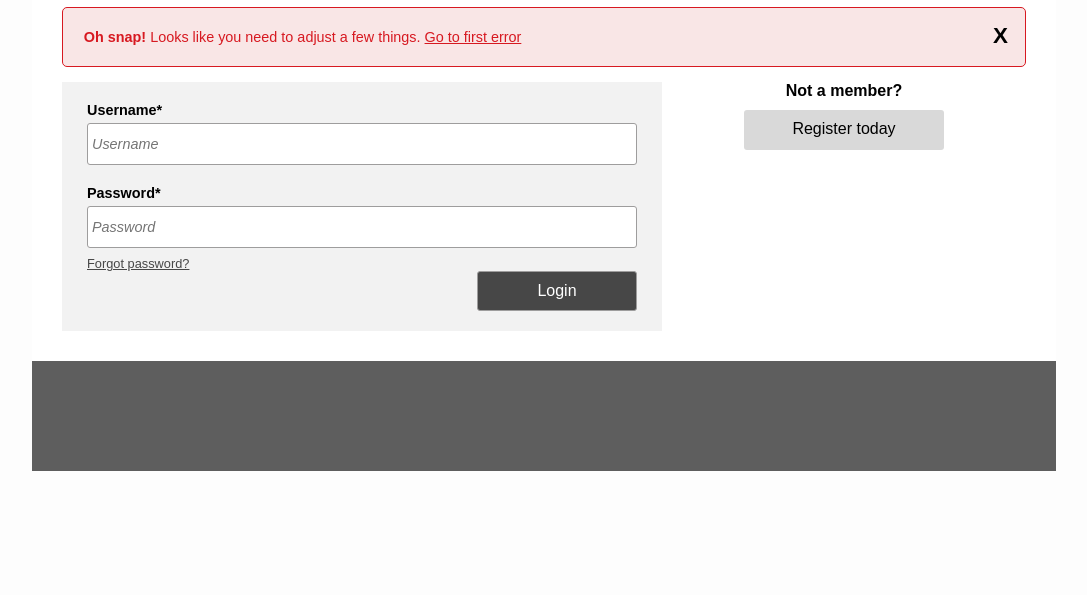
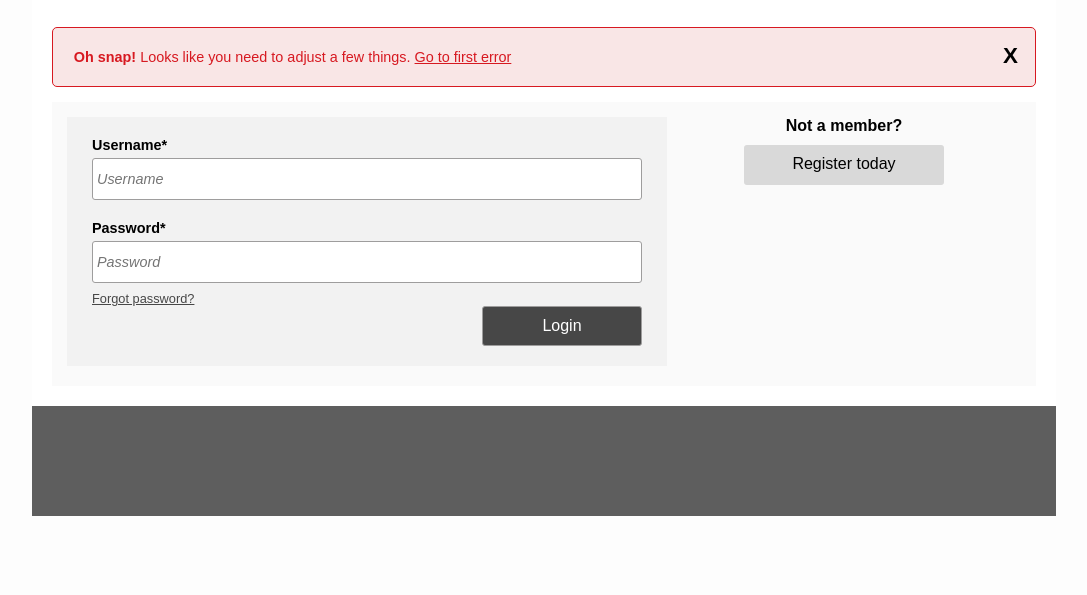
Before and after one commit to tvthatsme/authentication-demo, a website: page app/index.html at #/login in a window 1280 px wide. Shown: the part 205-800 px from the top of the page, without its empty margins (96-1183 px from the left). Drawn offline with nearby package versions, Linux system fonts and the light colour scheme; some packages are replaced by stand-ins of ours; files that its build step writes are made by us from their sources.

Commit message:
Fix layout bug with content height.

```diff
--- a/app/styles/main.scss
+++ b/app/styles/main.scss
@@ -85,7 +85,6 @@ a.button {
 }
 
 form {
-//  position: relative;
   float: left;
   background-color: #F2F2F2;
   width: 600px;
@@ -94,6 +93,7 @@ form {
   padding-bottom: 20px;
   font-weight: 600;
   font-size: .9rem;
+  font-family: Arial,Helvetica Neue,Helvetica,sans-serif;
   p {
     margin-top: 20px;
     margin-bottom: 5px;
@@ -137,22 +137,26 @@ form {
 // Container holds every part of the app except header and footer
 .container {
   @include fitContent {
-    padding: 30px;
+    padding: 20px;
     background-color: $white;
   }
 }
 
 .actionCall {
   margin-bottom: 40px;
+  padding: 15px;
 }
 
-//.content {
-////  position: relative;
-//  margin: -15px;
-//  padding: 15px;
-//  width: 100%;
-//  background-color: #FAFAFA;
-//}
+.content {
+  position: relative;
+  // Content was not taking height at all.
+  // http://stackoverflow.com/questions/1709442/make-divs-height-expand-with-its-content
+  display: table;
+  width: 100%;
+  padding: 15px;
+  padding-bottom: 20px;
+  background-color: #FAFAFA;
+}
 
 
 .footer {
--- a/app/views/login.html
+++ b/app/views/login.html
@@ -27,9 +27,9 @@
       <a href="#">Forgot password?</a>
       <input type="button" ng-click="login()" value="Login" />
     </form>
-  </div>
-  <div class="formAlternate">
-    <h2>Not a member?</h2>
-    <a class="button" href="#/register">Register today</a>
+    <div class="formAlternate">
+      <h2>Not a member?</h2>
+      <a class="button" href="#/register">Register today</a>
+    </div>
   </div>
 </div>
```
